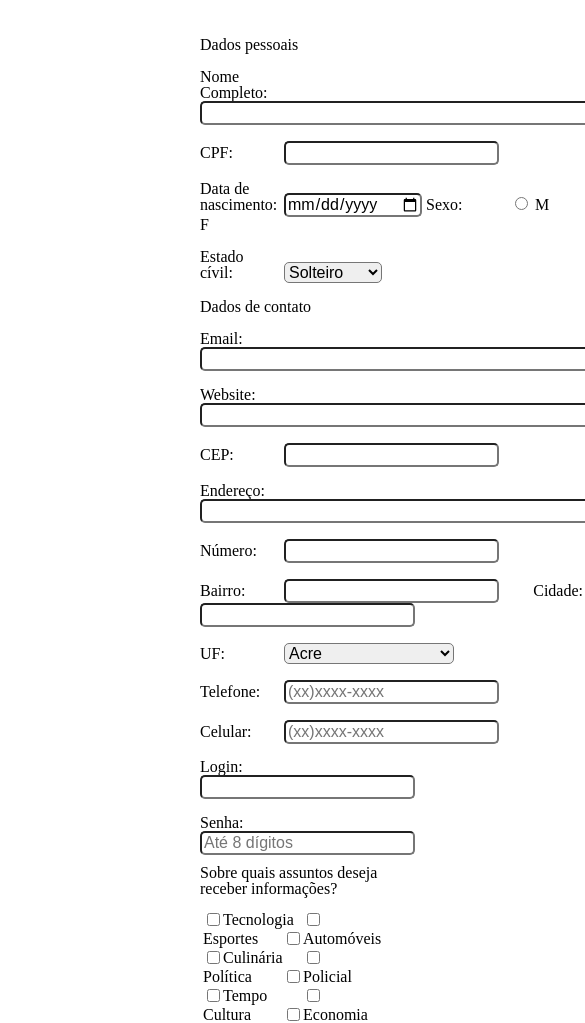
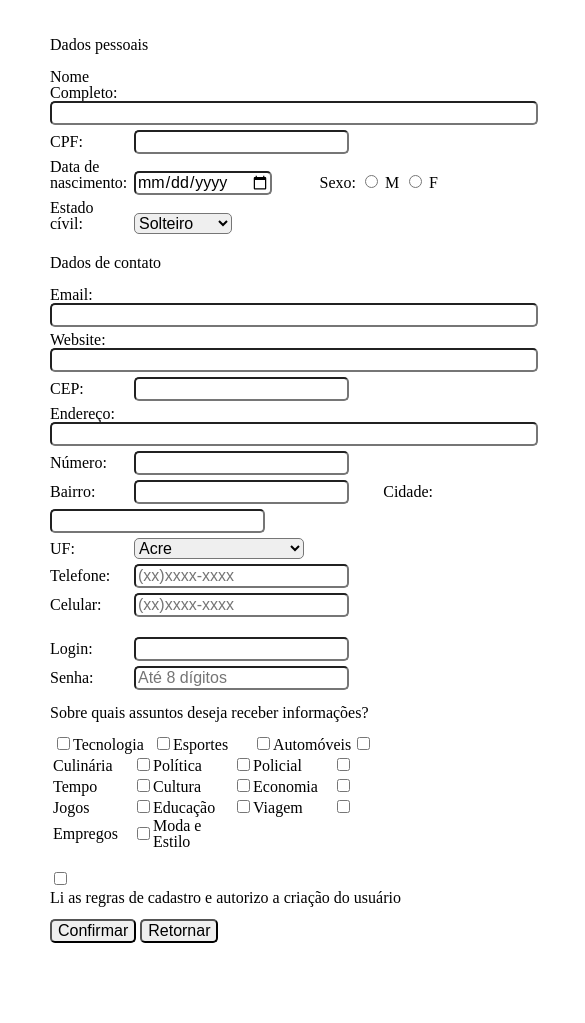
Before and after one commit to soulwill1/FUNDAMENTOS-DE-WEB_UFMS, a plain HTML site: page index.html in a window 390 px wide. Shown: the part 91-1114 px from the top of the page, 585 px wide, since content can reach past the window. After the commit the page ends 1044 px from the top, so only its background shows below. Drawn offline with Linux system fonts and the light colour scheme.

Commit message:
update 1.1

```diff
--- a/index.html
+++ b/index.html
@@ -8,10 +8,9 @@
     <title>Atividade formulário</title>
 </head>
 <body>
-    <header>
     <div class="div-title">
         <h1 class="title">Saiba mais sobre a UFMS</h1>
-            <p class="subtitle">Preencha o formulário e agende uma visita!</p>
+            <p class="subtitle">Preencha o formulário e agende uma visita!
         </div>
     </header>
     <main>
@@ -20,27 +19,20 @@
                 <fieldset id="personaldata" class="fields1">
                     <legend>Dados pessoais</legend>
                     <br>
-                    <p>
                     <label for="iname">Nome Completo:</label>
                     <input type="text" id="iname" class="input-css" required>
-                    </p>
                     <br>
-                    <p>
                     <label for="icpf">CPF:</label>
                     <input type="text" name="cpf" maxlength="9" id="icpf" required>
-                    </p>
                     <br>
-                    <p>
                     <label for="ibirthday">Data de nascimento:</label>
                     <input type="date" name="birthday" id="ibirthday" required>
-                        <label>Sexo:</label>
-                        <input type="radio" name="sex" id="sexm" value="M">
-                        <label for="M">M</label>
-                        <input type="radio" name="sex" id="sexf" value="F">
+                    <label for="isex" class="sex-city-right">Sexo:</label>
+                    <input type="radio" name="sex" id="isex" value="M">
+                    <label for="M" style="width: 15px;">M</label>
+                    <input type="radio" name="sex" id="isex" value="F">
                     <label for="F">F</label>
-                    </p>
                     <br>
-                    <p>
                     <label for="imarital">Estado cívil:</label>
                     <select name="marital" id="imarital">
                         <option value="solteiro">Solteiro</option>
@@ -48,47 +40,36 @@
                         <option value="viúvo">Viúvo</option>
                         <option value="Divorciado">Divorciado</option>
                     </select>
-                    </p>
+                    <br>
                     <br>
                 </fieldset>
+
                 <fieldset id="contactdetails" class="fields2">
                     <legend>Dados de contato</legend>
                     <br>
-                    <p>
                     <label for="iemail">Email:</label>
                     <input type="email" name="email" id="iemail" class="input-css" required>
-                    </p>
                     <br>
-                    <p>
                     <label for="iweb">Website:</label>
                     <input type="text" id="iweb" class="input-css">
-                    </p>
                     <br>
-                    <p>
                     <label for="icep">CEP:</label>
                     <input type="text" id="icep" required>
-                    </p>
+
                     <br>
-                    <p>
                     <label for="iadress">Endereço:</label>
                     <input type="text" id="iadress" class="input-css" required>
-                    </p>
                     <br>
-                    <p>
                     <label for="inumber">Número: </label>
                     <input type="number" id="inumber" name="housenumber" id="hn">
-                    </p>
                     <br>
-                    <p>
                     <label for="ineighborhood">Bairro:</label>
-                        <input type="text" id="ineighborhood" required>
-                        <label for="icity" style="text-align: right;">Cidade:</label>
+                    <input type="text" id="ineighborhood">
+                    <label for="icity" class="sex-city-right">Cidade:</label>
                     <input type="text" id="icity" required>
-                    </p>
                     <br>
-                    <p>
-                        <label>UF:</label>
-                        <select id="state" required>
+                    <label for="istate">UF:</label>
+                    <select id="istate" required>
                         <option value="AC">Acre</option>
                         <option value="AL">Alagoas</option>
                         <option value="AP">Amapá</option>
@@ -115,33 +96,24 @@
                         <option value="SC">Santa Catarina</option>
                         <option value="SP">São Paulo</option>
                         <option value="SE">Sergipe</option>
-                            <option value="TO">Tocantins</option>
                         <option value="EX">Estrangeiro</option>
                     </select>
-                    </p>
                     <br>
-                    <p>
                     <label for="itel">Telefone:</label>
                     <input type="tel" name="tel" id="itel" autocomplete="tel" pattern="^\([0-9]{2}\)[0-9]{4}-[0-9]{4}$"  placeholder="(xx)xxxx-xxxx" maxlength="13">
-                    </p>
                     <br>
-                    <p>
                     <label for="icell">Celular:</label>
                     <input type="tel" id="icell" pattern="^\([0-9]{2}\)[9]{1}[0-9]{3}-[0-9]{4}$" placeholder="(xx)xxxx-xxxx" maxlength="13" required>
-                    </p>
                 </fieldset>
                 <div class="div-loginbutton">
-                    <p>
-                        <label>Login:</label>
-                        <input type="text" required>
-                    </p>
+                    <label for="ilogin">Login:</label>
+                    <input type="text" id="ilogin" required>
                     <br>
-                    <p>
-                        <label>Senha:</label>
-                        <input type="password" maxlength="8" placeholder="Até 8 dígitos" name="passwd" id="passwd" required>
-                    </p>
-                    <p style="margin-top: 10px;">Sobre quais assuntos deseja receber informações?</p>
+                    <label for="ipasswd">Senha: </label>
+                    <input type="password" maxlength="8" placeholder="Até 8 dígitos" name="passwd" id="ipasswd" required>
+                    <p style="margin-top: 10px;">Sobre quais assuntos deseja receber informações?
                 </div>
+
                 <fieldset id="interests" class="fields3">
                     <input type="checkbox" name="check" id="tech" value="tech">
                     <label for="tech">Tecnologia</label>
@@ -172,6 +144,7 @@
                     <input type="checkbox" name="check" id="style" value="style">
                     <label for="style">Moda e Estilo</label>
                 </fieldset>
+
                 <br>
                 <div class="div-buttons">
                     <input type="checkbox" name="tech" id="tech" required>
--- a/style.css
+++ b/style.css
@@ -1,7 +1,9 @@
+
 input, select, textarea, button {
     font-family: Arial, Helvetica, sans-serif;
     font-size: 1em;
     border-radius: 5px;
+    margin-bottom: 5px;
 }
 
 label{
@@ -40,7 +42,7 @@ label{
 .fields3{
     margin-top: 10px;
     margin-left: 200px;
-    max-width: 800px;
+    max-width: 710px;
     padding: 3px 3px;
     display: flex;
     align-items: center;
@@ -60,3 +62,28 @@ label{
     margin-top: 8px;
     padding: 5px 0px;
 }
+
+.sex-city-right{
+    text-align: right;
+}
+
+@media (max-width: 1024px){
+    .fields1{
+        margin-left: 50px;
+    }
+    .fields2{
+        margin-left: 50px;
+    }
+    .fields3{
+        margin-left: 50px;
+    }
+    .div-loginbutton{
+        margin-left: 50px;
+    }
+    .div-contact{
+        margin-left: 50px;
+    }
+    .div-buttons{
+        margin-left: 50px;
+    }
+}
```
Lines whose indentation alone changed are shown as unchanged.
